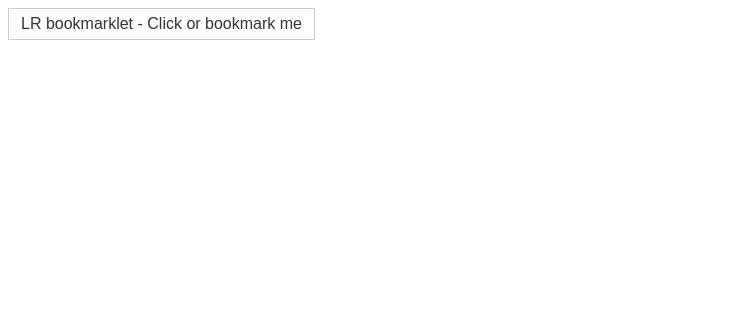
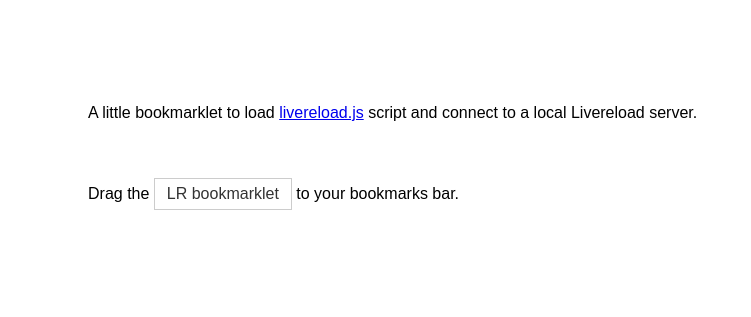
Before and after one commit to mklabs/lr-bookmarklet, a plain HTML site: page index.html in a window 1280 px wide. Shown: the whole page, without its empty margins (0-751 px from the left). Drawn offline with Linux system fonts and the light colour scheme.

Commit message:
Init repo

```diff
--- a/index.html
+++ b/index.html
@@ -1,16 +1,59 @@
-<!--
-TODOs:
+<!doctype html>
+<!--[if lt IE 7]>  <html class="no-js lt-ie9 lt-ie8 lt-ie7"> <![endif]-->
+<!--[if IE 7]>     <html class="no-js lt-ie9 lt-ie8"> <![endif]-->
+<!--[if IE 8]>     <html class="no-js lt-ie9"> <![endif]-->
+<!--[if gt IE 8]><!--> <html class="no-js"> <!--<![endif]-->
+  <head>
+    <meta charset="utf-8">
+    <meta http-equiv="X-UA-Compatible" content="IE=edge,chrome=1">
+    <title>LR Bookmarklet</title>
+    <meta name="viewport" content="width=device-width">
 
-- Store userconf to locaStorage / cookies
-- Prompt for livereload server hostname / port
+    <!--
+    TODOs:
 
--->
+    - Store userconf to locaStorage / cookies
+    - Prompt for livereload server hostname / port
+
+    -->
+    <style>
+
+    body {
+      padding: 80px;
+      font-family: Arial, sans-serif;
+    }
+
+    .lr-wrapper {
+      padding-top: 40px;
+    }
+
+    .lr-bookmarklet {
+      border: 1px solid #ccc;
+      display: inline-block;
+      padding: 6px 12px;
+      color: #333;
+      text-decoration: none;
+    }
+    </style>
+
+  </head>
+  <body>
+
+    <p>
+    A little bookmarklet to load
+    <a href="https://github.com/livereload/livereload-js">livereload.js</a> script and
+    connect to a local Livereload server.
+    </p>
+
+    <p class="lr-wrapper">
+      Drag the
+      <a class="lr-bookmarklet"
+        href="javascript:(function(){var%20script=document.createElement('script');script.type='text/javascript';script.src='//localhost:3000/lr.js';document.body.appendChild(script);})()">
+        LR bookmarklet
+      </a>
+      to your bookmarks bar.
+    </p>
 
 
-<style>.lr-bookmarklet {border: 1px solid #ccc; padding 1em; display:
-inline-block; padding: 6px 12px; color: #333; text-decoration: none;
-font-family: Arial, sans-serif;}</style>
-<a class="lr-bookmarklet"
-  href="javascript:(function(){var%20script=document.createElement('script');script.type='text/javascript';script.src='//localhost:3000/lr.js';document.body.appendChild(script);})()">
-  LR bookmarklet - Click or bookmark me
-</a>
+  </body>
+</html>
--- a/lr.js
+++ b/lr.js
@@ -1,5 +1,9 @@
 javascript:(function() {
 
+  // TODO:
+  //
+  // A way to specify options and load the livereload.js script from another
+  // host:port (instead of default localhost:35729)
   function injectScript(url, done, fn) {
     if (injectScript.cache[url]) return;
     injectScript.cache[url] = true;
```
Also changed, not shown: 1 other file.
